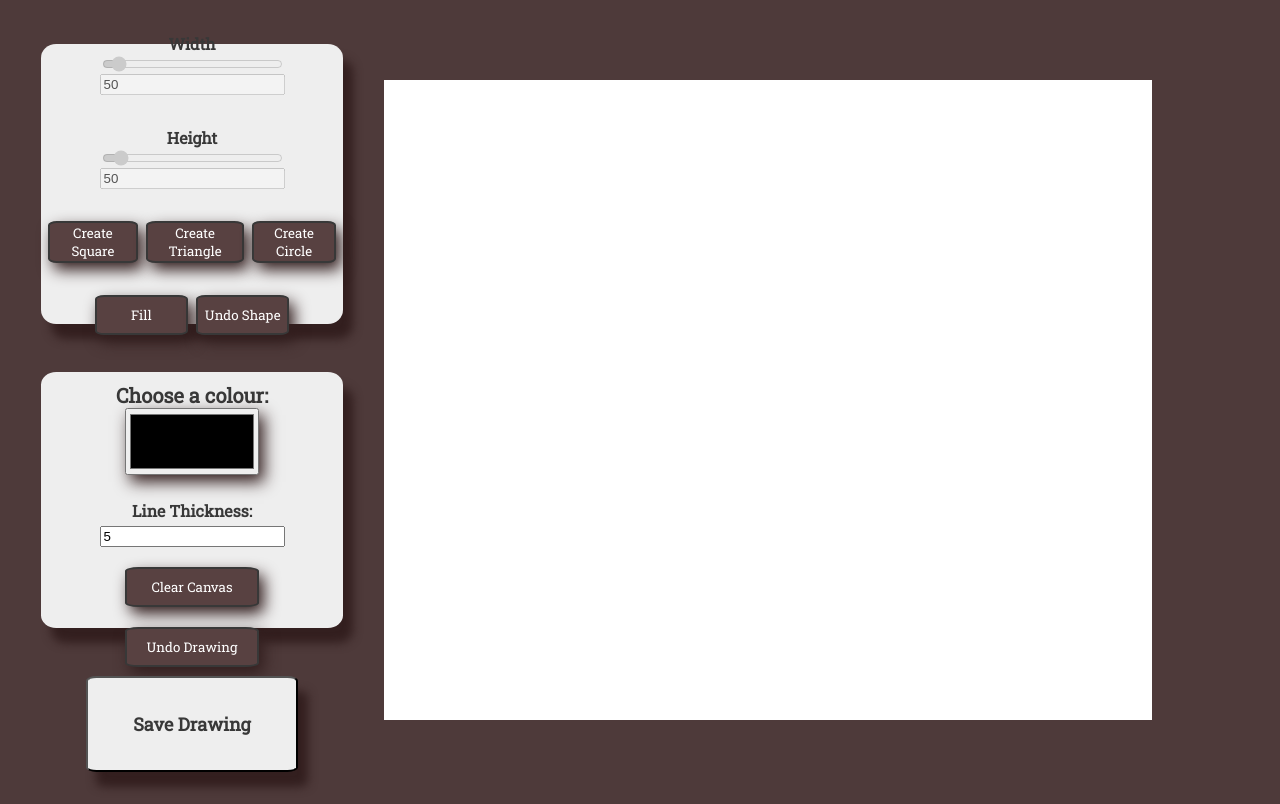
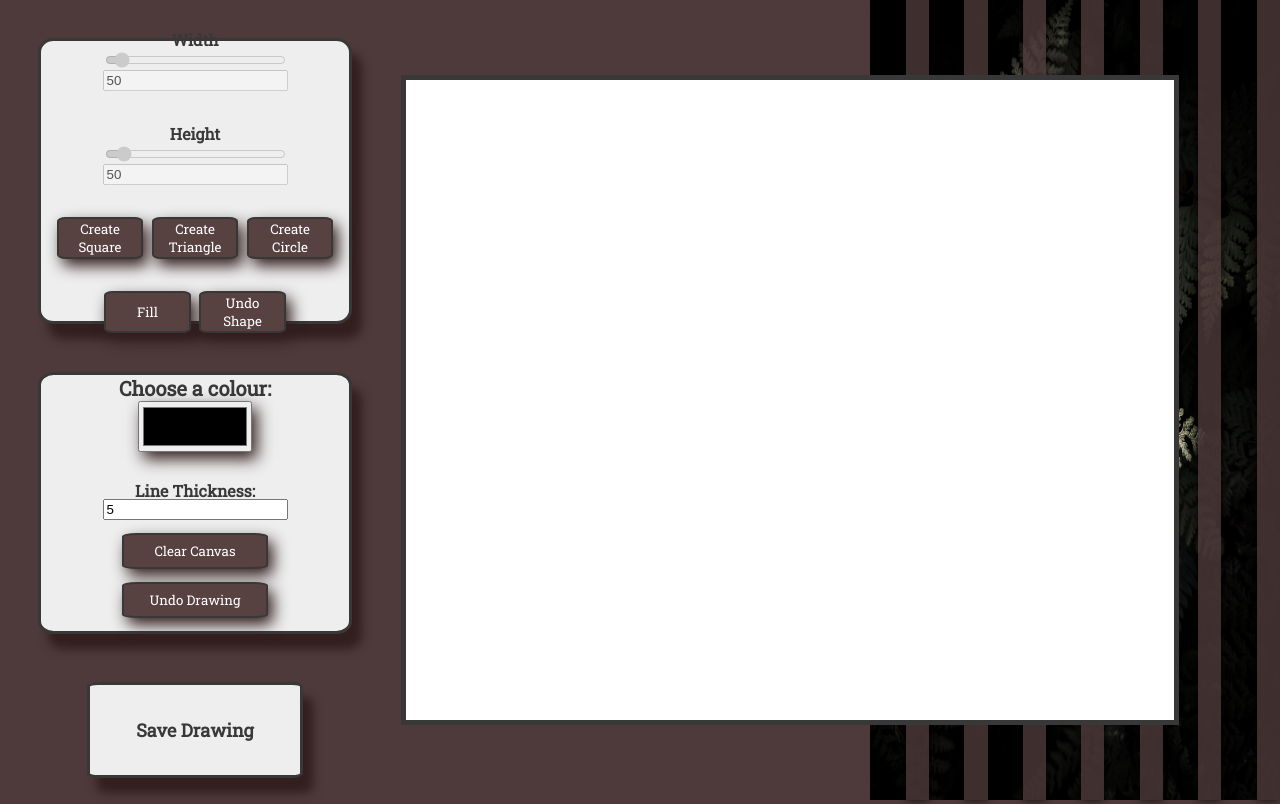
Before and after one commit to Stammak93/drawing-board, a plain HTML site: page index.html in a window 1280 px wide. Drawn offline with Linux system fonts and the light colour scheme.

Commit message:
Page design is almost done

```diff
--- a/index.html
+++ b/index.html
@@ -40,10 +40,12 @@
               <label for="colour">Choose a colour: </label>
               <input id="colour" name="colour" type="color">
             </div>
+            <div class="colouring-tools">
               <label class="line-width-label" for="line-width">Line Thickness: </label>
               <input id="line-width" name="line-width" type="number" value="5" max="60">
               <button id="clear-canvas">Clear Canvas</button>
               <button id="undo-change">Undo Drawing</button>
+            </div>
           </div>
         </div>
         <div class="save-btn">
@@ -53,14 +55,18 @@
       <div class="sketch-container">
         <canvas class="sketch"></canvas>
       </div>
-      <img src="" alt="">
-        <div class="photo-container">
-          <img src="" alt="">
       <div class="blinds-effect-container">
+        <div class="blind"></div>
+        <div class="blind"></div>
+        <div class="blind"></div>
+        <div class="blind"></div>
+        <div class="blind"></div>
         <div class="blind"></div>
         <div class="blind"></div>
       </div>
     </div>
+    <div class="photo-container">
+      <img src="/images/style.jpg" alt="">
     </div>
     <script src="drawing.js"></script>
     <script src="utility.js"></script>
--- a/style.css
+++ b/style.css
@@ -16,7 +16,7 @@ div.main-container {
     width: 100%;
     justify-content: start;
     align-items: center;
-    gap: 3em;
+    gap: 5%;
 }
 
 
@@ -34,8 +34,8 @@ canvas.sketch {
     display: flex;
     height: 100%;
     width: 100%;
-    /*height: 55rem;
-    width: 70rem;*/
+    border: 5px solid #383838;
+    z-index: 1;
 }
 
 
@@ -63,6 +63,8 @@ canvas.sketch {
     width: 90%;
     border-radius: 5%;
     box-shadow: 10px 15px 10px #331f1f;
+    border: 3px solid #383838;
+    z-index: 1;
 }
 
 
@@ -80,7 +82,7 @@ canvas.sketch {
     width: 18em;
     align-items: center;
     justify-content: center;
-    gap: 0.5em;
+    gap: 3%;
 }
 
 
@@ -93,6 +95,8 @@ canvas.sketch {
     background-color: #584141;
     box-shadow: 5px 7px 15px #331f1f;
     color: #ffffff;
+    width: 30%;
+    height: 100%;
 }
 
 
@@ -102,7 +106,7 @@ canvas.sketch {
     width: 18em;
     align-items: center;
     justify-content: center;
-    gap: 0.5em;
+    gap: 3%;
 }
 
 
@@ -115,12 +119,8 @@ canvas.sketch {
     background-color: #584141;
     box-shadow: 5px 7px 15px #331f1f;
     color: #ffffff;
-}
-
-
-button.fill-shape, .undo-shape {
-    width: 7em;
-    height: 3em;
+    width: 30%;
+    height: 100%;
 }
 
 
@@ -135,25 +135,37 @@ button.fill-shape, .undo-shape {
     width: 90%;
     border-radius: 5%;
     box-shadow: 10px 15px 10px #331f1f;
+    border: 3px solid #383838;
+    z-index: 1;
 }
 
 
 .drawing-stuff {
     display: flex;
     flex-direction: column;
+    height: 100%;
+    width: 95%;
     justify-content: space-evenly;
     align-items: center;
-    gap: 20px;
 }
 
 
 .colour-changer {
     text-align: center;
     display: flex;
+    height: 30%;
     flex-direction: column;
     align-items: center;
-    position: relative;
-    top: 10px;
+}
+
+
+.colouring-tools {
+    display: flex;
+    flex-direction: column;
+    justify-content: space-evenly;
+    align-items: center;
+    height: 70%;
+    width: 100%;
 }
 
 
@@ -164,8 +176,8 @@ label[for='colour'] {
 
 
 input#colour {
-    width: 10em;
-    height: 5em;
+    width: 75%;
+    height: 80%;
     box-shadow: 5px 7px 15px #331f1f;
 }
 
@@ -187,7 +199,8 @@ input#colour {
     background-color: #584141;
     box-shadow: 5px 7px 15px #331f1f;
     color: #ffffff;
-
+    width: 50%;
+    height: 20%;
 }
 
 
@@ -210,10 +223,51 @@ input#colour {
     width: 70%;
     height: 100%;
     box-shadow: 10px 15px 10px #331f1f;
+    border: 3px solid #383838;
+    z-index: 1;
 }
 
 
 .save-btn button:hover {
     background-color: #584141;
     color: #ffffff;
+    border: 2px solid #ffffff;
 }
+
+
+.blinds-effect-container {
+    position: absolute;
+    right: 0%;
+    bottom: 0%;
+    display: flex;
+    justify-content: space-between;
+    flex-direction: row;
+    height: 100%;
+    width: 30%;
+    z-index: 0;
+}
+
+.blind {
+    background-color: #4e3a3a;
+    margin-left: 10px;
+    height: 100%;
+    width: 6%;
+    opacity: .8;
+    box-shadow: 0px 0px 10px #000000;
+}
+
+
+
+.photo-container {
+    position: absolute;
+    right: 0%;
+    bottom: 0%;
+    height: 100%;
+    width: 32%;
+    z-index: -1;
+}
+
+img {
+    height: 100%;
+    width: 100%;
+}
```
Lines whose indentation alone changed are shown as unchanged.
